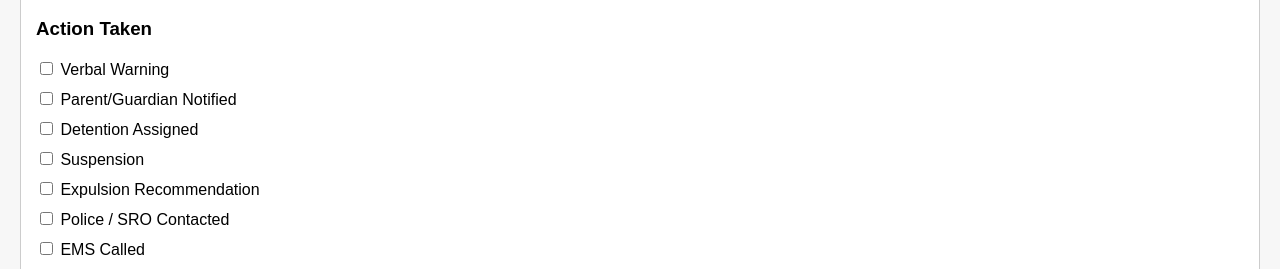
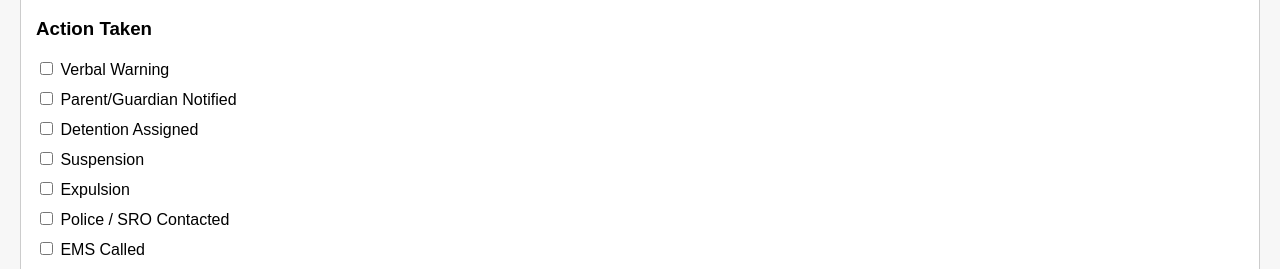
Before and after one commit to 2k937/write-up, a plain HTML site: page index.html in a window 1280 px wide. Shown: the part 1028-1297 px from the top of the page. Drawn offline with Linux system fonts and the light colour scheme.

Commit message:
Update index.html

```diff
--- a/index.html
+++ b/index.html
@@ -57,7 +57,7 @@
       <label><input type="checkbox" name="action" value="Parent Notified"> Parent/Guardian Notified</label>
       <label><input type="checkbox" name="action" value="Detention"> Detention Assigned</label>
       <label><input type="checkbox" name="action" value="Suspension"> Suspension</label>
-      <label><input type="checkbox" name="action" value="Expulsion"> Expulsion Recommendation</label>
+      <label><input type="checkbox" name="action" value="Expulsion"> Expulsion</label>
       <label><input type="checkbox" name="action" value="Police"> Police / SRO Contacted</label>
       <label><input type="checkbox" name="action" value="EMS"> EMS Called</label>
     </div>
```
